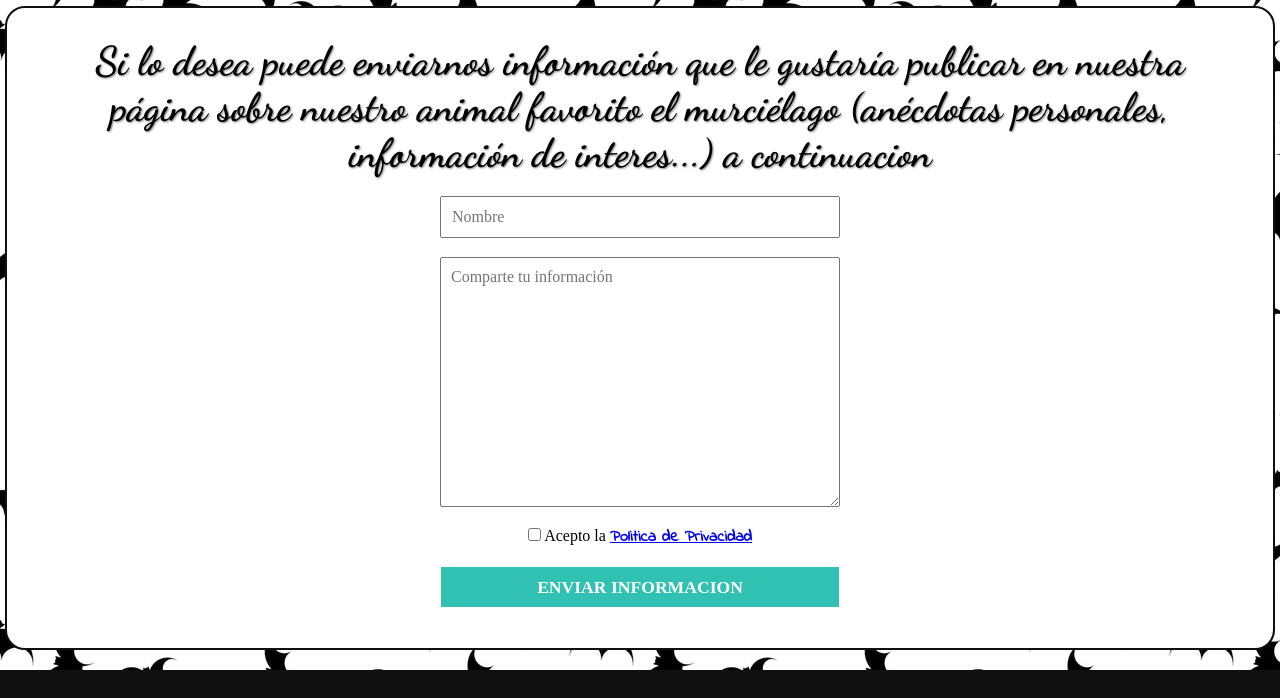
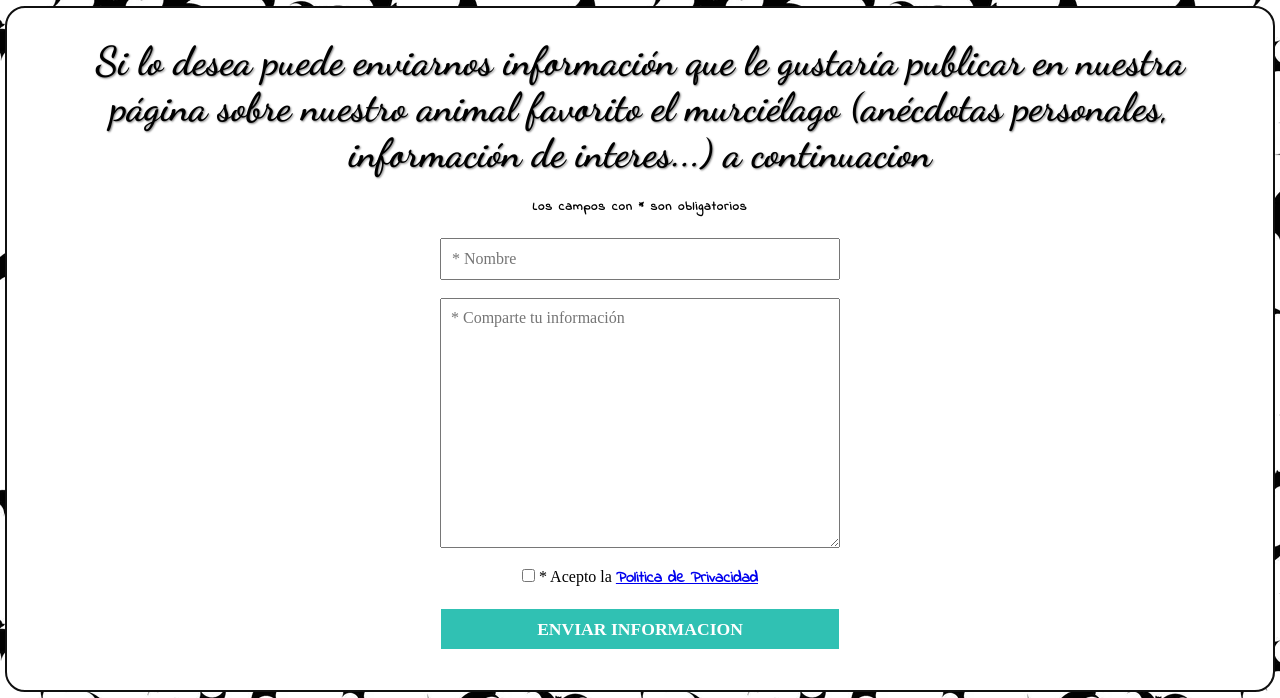
Before and after one commit to GemaDevelop/animal-favorito, a plain HTML site: page contacto.html in a window 1280 px wide. Shown: the part 455-1153 px from the top of the page. Drawn offline with Linux system fonts and the light colour scheme.

Commit message:
insercion aviso cambios obligatorios

```diff
--- a/contacto.html
+++ b/contacto.html
@@ -40,13 +40,14 @@
         <section>
             <h2 class="h2_con">Si lo desea puede enviarnos información que le gustaría publicar en nuestra página sobre nuestro animal favorito el murciélago (anécdotas personales, información de interes...) a continuacion</h2>
             <form action="" >
+                <p><small>Los campos con * son obligatorios</small></p>
                 <label for="nombre-user"></label>
-                <input type="text" name="nombre-usuario" id="nombre-user" class="input_form" placeholder="Nombre" required>
+                <input type="text" name="nombre-usuario" id="nombre-user" class="input_form" placeholder="* Nombre" required>
                 <label for="consulta-user"></label> <br>
-                <textarea name="consulta" id="consulta-user" class="input_form textarea" placeholder="Comparte tu información" required></textarea>
+                <textarea name="consulta" id="consulta-user" class="input_form textarea" placeholder="* Comparte tu información" required></textarea>
                 <div class="checkbox">
                     <input type="checkbox" name="clausulas" id="aceptar-clausulas" required>
-                    <label for="aceptar-clausulas">Acepto la <a href="#">Politica de Privacidad</a></label>
+                    <label for="aceptar-clausulas">* Acepto la <a href="#">Politica de Privacidad</a></label>
                 </div>
                 <input type="submit" value="ENVIAR INFORMACION" class="submit">
             </form>
```
